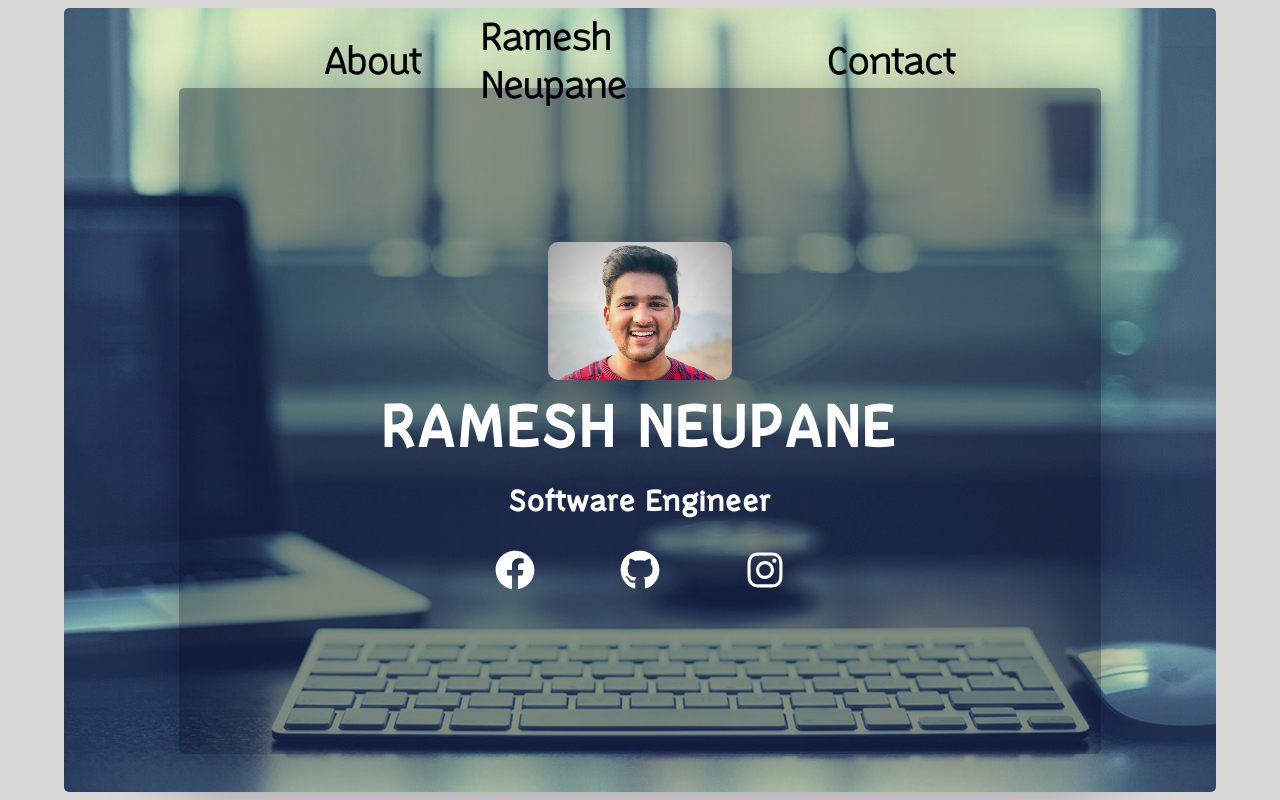
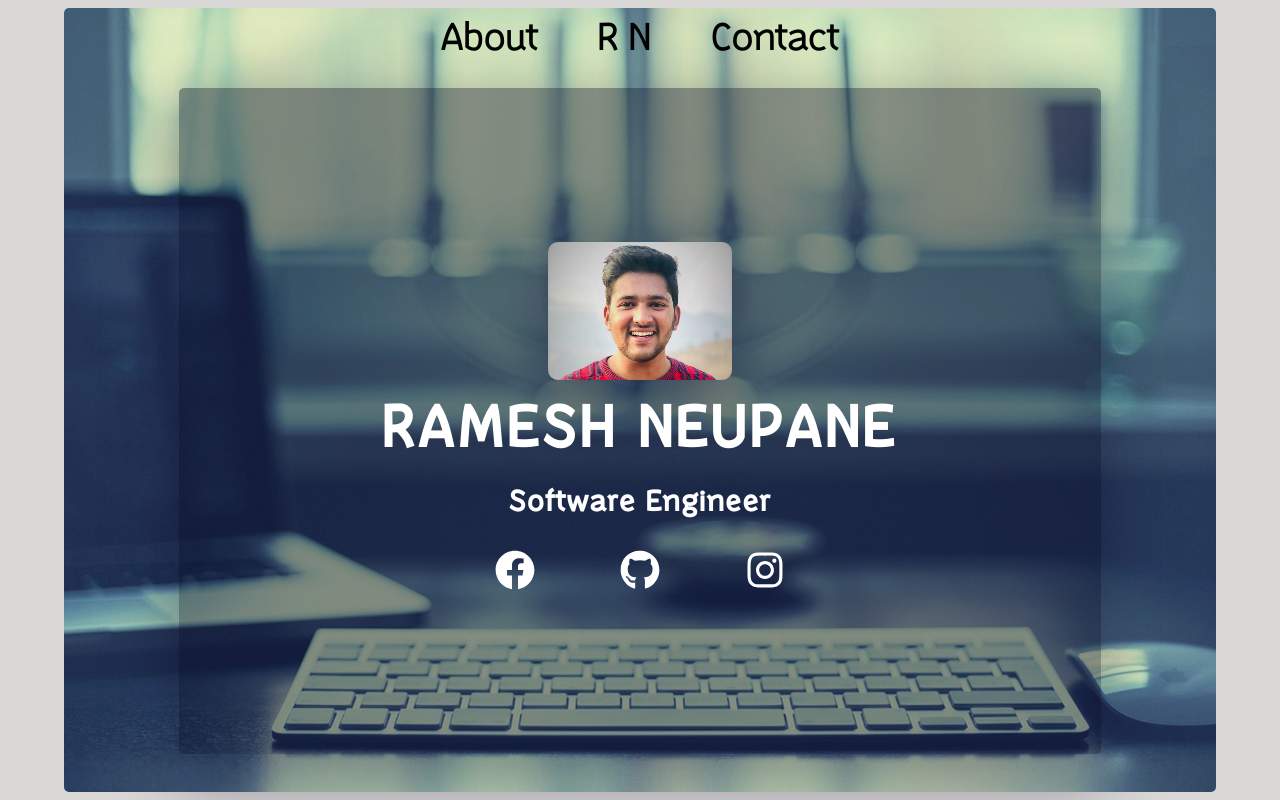
Before and after one commit to RameshNeupane/rameshneupane.github.io, a React (Create React App) app: page / in a window 1280 px wide. Built offline with nearby package versions, Linux system fonts and the light colour scheme.

Commit message:
update UI styles

```diff
--- a/src/components/Home/Home.css
+++ b/src/components/Home/Home.css
@@ -9,6 +9,7 @@
 }
 
 .home {
+  /* position: relative; */
   width: 100%;
   height: 100%;
   display: flex;
@@ -50,11 +51,11 @@
 }
 
 .home .icons {
+  width: 50%;
   display: flex;
-  flex-direction: row;
+  text-align: center;
   align-items: center;
   justify-content: space-evenly;
-  width: 50%;
 }
 
 .home .icons a {
--- a/src/components/Nav/Nav.css
+++ b/src/components/Nav/Nav.css
@@ -1,5 +1,4 @@
 .Nav {
-  font-size: 4rem;
   width: 60%;
   display: flex;
   flex-direction: row;
@@ -8,6 +7,7 @@
 }
 
 .Nav .tab {
+  font-size: 4rem;
   text-decoration: none;
   color: black;
   padding: 0.5rem 3rem;
@@ -18,5 +18,12 @@
   background-color: rgba(0, 0, 50, 0.5);
   color: white;
   border-radius: 0 0 0.5rem 0.5rem;
+  border-bottom: 0.5rem solid rgba(0, 0, 50, 0.4);
+}
+
+.Nav .tab.tab-active {
+  background-color: rgba(0, 0, 50, 0.5);
+  color: white;
+  border-radius: 0 0 0.5rem 0.5rem;
   border-bottom: 0.5rem solid rgba(0, 0, 50, 0.8);
 }
--- a/src/components/Nav/Nav.js
+++ b/src/components/Nav/Nav.js
@@ -3,8 +3,8 @@ import "./Nav.css";
 import { Link } from "react-router-dom";
 
 const Nav = () => {
+  const clickHandle = () => {
     const navTabs = document.querySelectorAll(".tab");
-  console.log(navTabs);
     navTabs.forEach((navTab) => {
       navTab.addEventListener("click", () => {
         removeActiveTabClass();
@@ -17,16 +17,17 @@ const Nav = () => {
         navTab.classList.remove("tab-active");
       });
     };
+  };
 
   return (
     <nav className="Nav">
-      <Link to="/about" className="tab tab-active">
+      <Link to="/about" className="tab" onClick={clickHandle}>
         About
       </Link>
-      <Link to="/" className="tab">
-        Ramesh Neupane
+      <Link to="/" className="tab" onClick={clickHandle}>
+        R N
       </Link>
-      <Link to="/contact" className="tab">
+      <Link to="/contact" className="tab" onClick={clickHandle}>
         Contact
       </Link>
     </nav>
```
Lines whose indentation alone changed are shown as unchanged.
